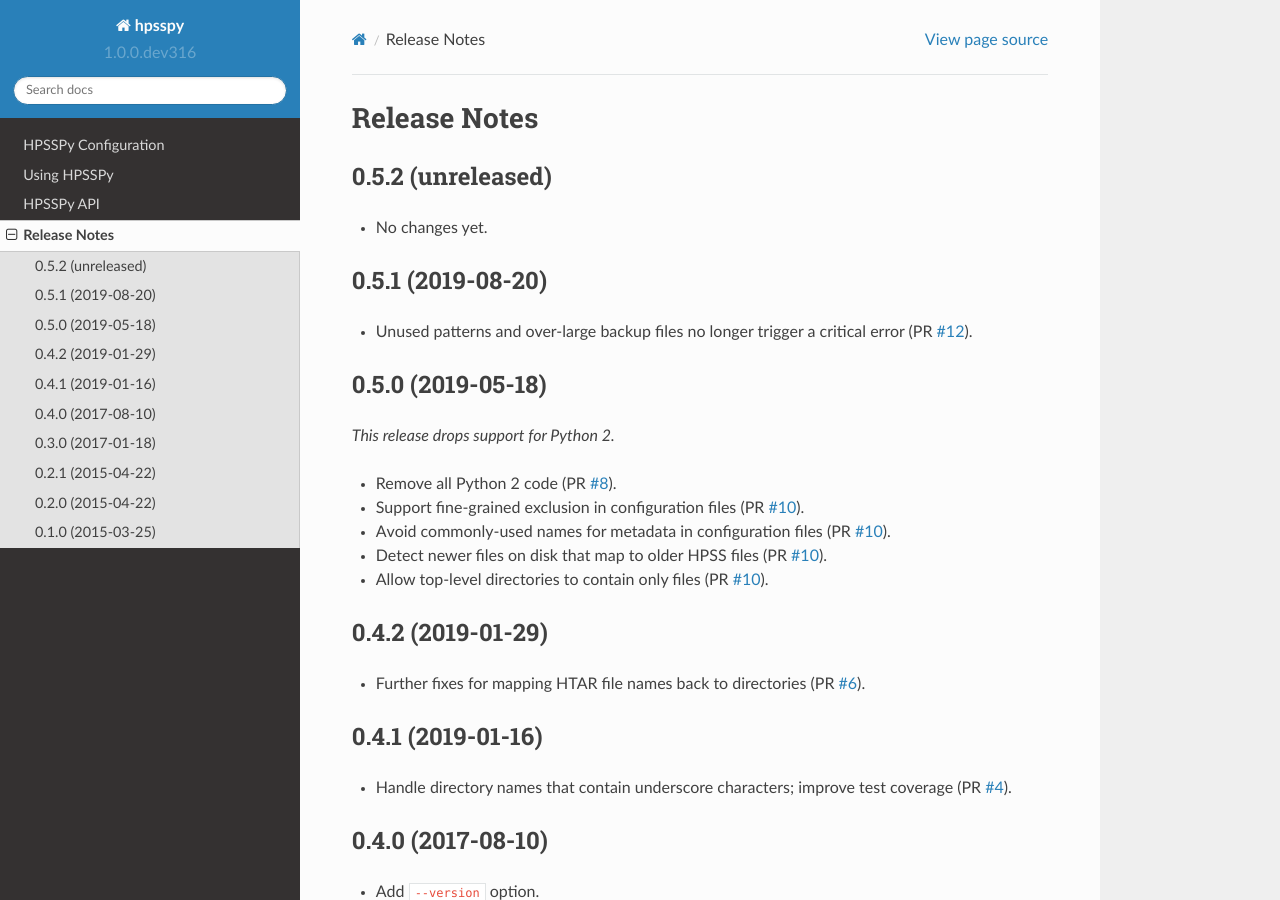
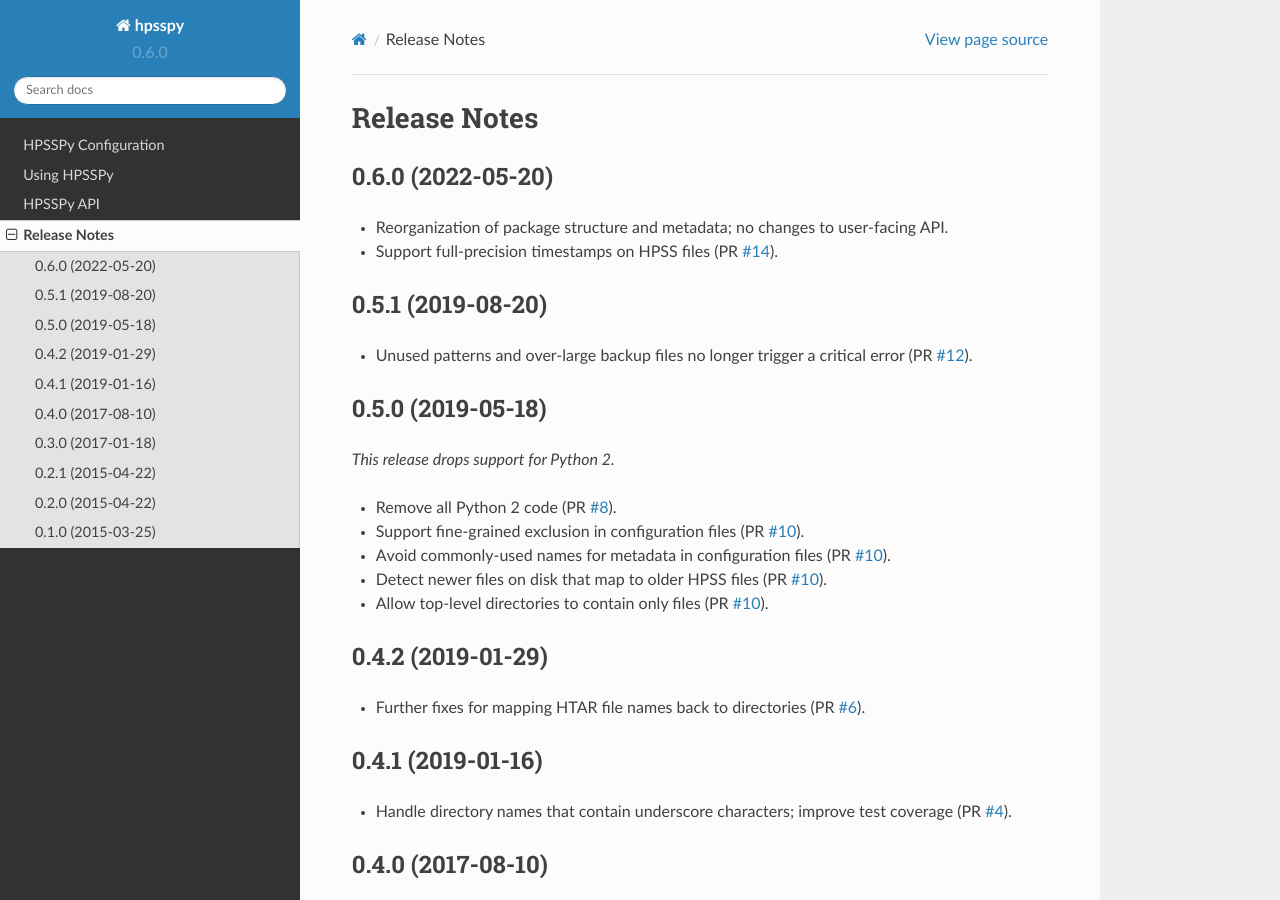
Before and after one commit to weaverba137/hpsspy, a Sphinx documentation site: the page built from doc/changes.rst, in a window 1280 px wide and 900 px high. Built offline with Sphinx 7.4.7 and the Read the Docs theme 2.0.0, drawn with Linux system fonts in a browser that asks for light colours.

Commit message:
preparing for next tag

```diff
--- a/doc/changes.rst
+++ b/doc/changes.rst
@@ -2,10 +2,13 @@
 Release Notes
 =============
 
-0.5.2 (unreleased)
+0.6.0 (2022-05-20)
 ------------------
 
-* No changes yet.
+* Reorganization of package structure and metadata; no changes to user-facing API.
+* Support full-precision timestamps on HPSS files (PR `#14`_).
+
+.. _`#14`: https://github.com/weaverba137/hpsspy/pull/14
 
 0.5.1 (2019-08-20)
 ------------------
--- a/hpsspy/__init__.py
+++ b/hpsspy/__init__.py
@@ -6,7 +6,7 @@
 
 Python interface to the HPSS system.
 """
-__version__ = '1.0.0.dev316'
+__version__ = '0.6.0'
 
 
 class HpssError(Exception):
```
